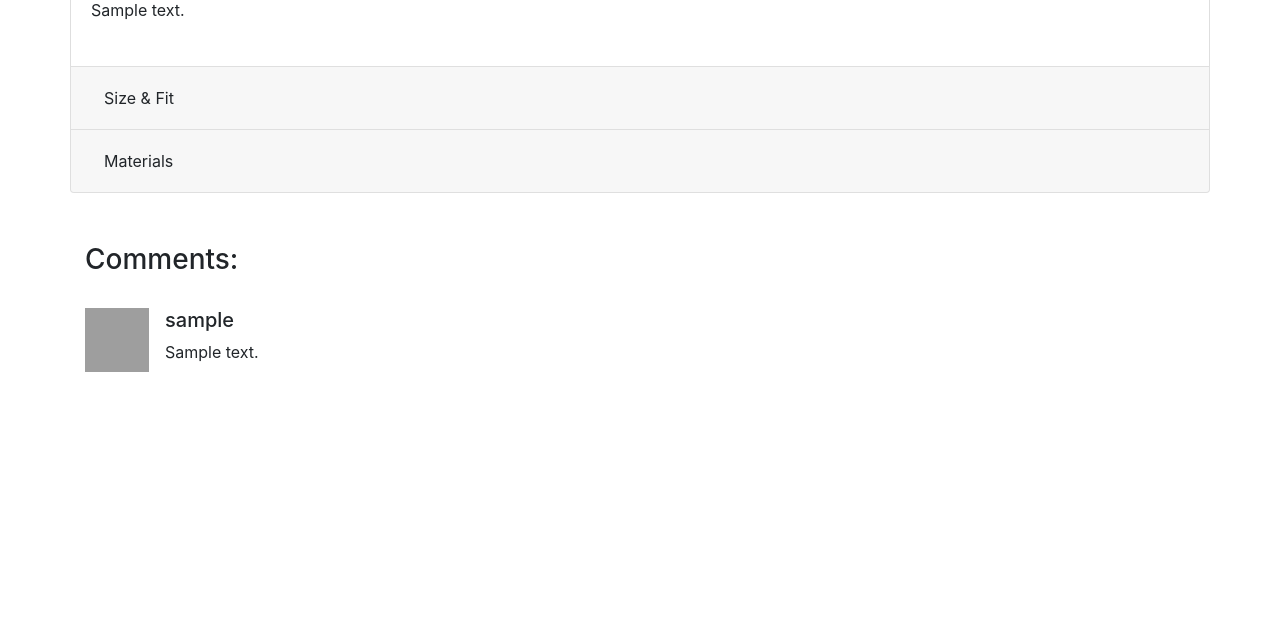
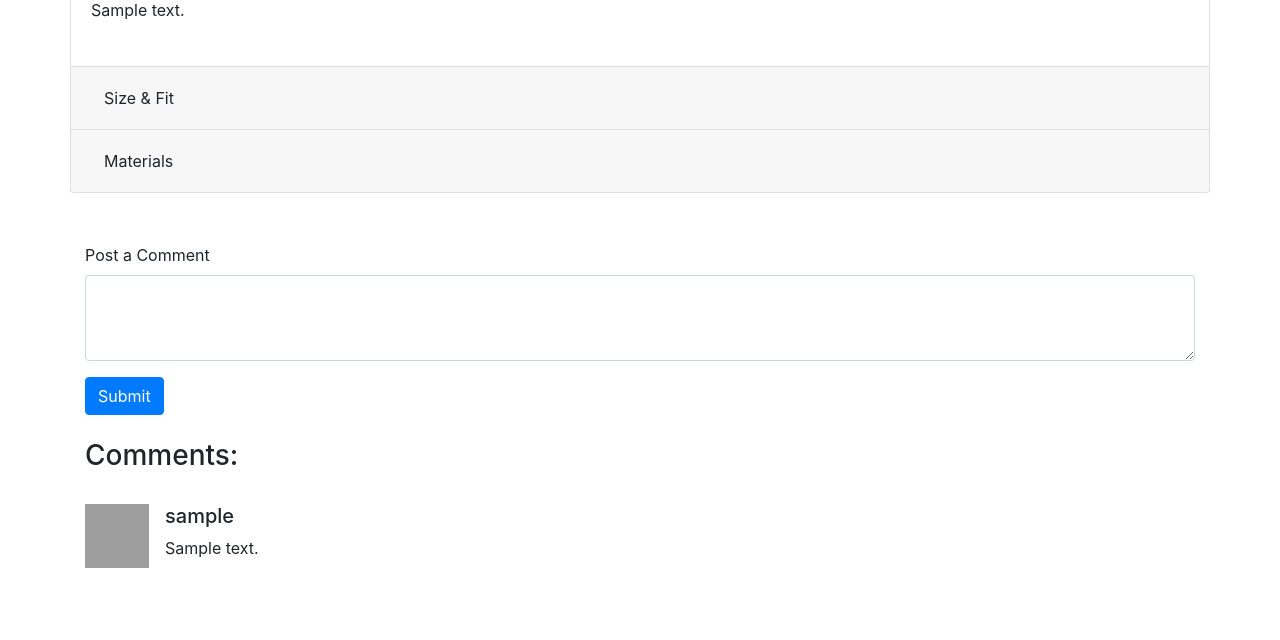
Before and after one commit to destch/ClothingDB, a Flask app: page /item/1 in a window 1280 px wide. Shown: the part 785-1425 px from the top of the page. Before the commit the page ends 1157 px from the top, so only its background shows below. Run offline with Flask 2, Linux system fonts and the light colour scheme; tables that the repository leaves empty hold one stand-in row (values such as "Sample post"); some libraries are stand-ins or nearby versions; grey boxes are pictures that could not be loaded.

Commit message:
added comments

```diff
--- a/app/API/views.py
+++ b/app/API/views.py
@@ -30,6 +30,7 @@ def get_subcat():
     return jsonify(formatted)
 
 
+
 @api.route("/Style", methods=["GET", "POST"])
 def get_styles():
     term = request.args.get("term")
@@ -42,7 +43,6 @@ def get_styles():
 # need to add authentication here
 @api.route("/delete", methods=["POST"])
 def delete_item():
-    print(request.form.get("itemId"))
     if current_user.is_administrator():
         id = request.form.get("itemId")
         print(id)
--- a/app/main/views.py
+++ b/app/main/views.py
@@ -169,6 +169,14 @@ def filtered_feed():
 def item(id):
     item = Item.query.get(id)
     comments = item.comments.all()
+    if request.method == "POST":
+        comment_text = request.form["text"]
+        author = current_user.id
+        comment = Comment(body=comment_text, disabled=False, author_id=author, item_id=id)
+        db.session.add(comment)
+        db.session.commit()
+        return redirect(url_for('main.item', id=id))
+
     return render_template("item.html", item=item, comments=comments)
 
 
--- a/app/models.py
+++ b/app/models.py
@@ -258,7 +258,6 @@ class User(UserMixin, db.Model):
 
 
     def is_administrator(self):
-        print('ldsfjllkjl')
         return self.email == "daniel.chavez9797@gmail.com"
 
     @property
--- a/app/templates/item.html
+++ b/app/templates/item.html
@@ -1,6 +1,7 @@
 {% import "_macros.html" as macros %}
 {% include 'head.html' %}
 {% include 'messages.html' %}
+{% import "bootstrap/wtf.html" as wtf %}
 <script src="https://ajax.googleapis.com/ajax/libs/jquery/3.2.1/jquery.min.js"></script>
 <script src="https://cdnjs.cloudflare.com/ajax/libs/jquery-tagsinput/1.3.6/jquery.tagsinput.min.js"></script>
 <script type="text/javascript">
@@ -212,10 +213,19 @@ location.reload();
       </div>
     </div>
   </div>
-
+  <form action={{url_for('main.item', id=item.id)}} method="post" id=submitcomment>
+  <div class="form-group">
+    <label for="exampleFormControlTextarea1">Post a Comment</label>
+    <textarea class="form-control" name="text" rows="3"></textarea>
+  </div>
+  <button type="submit" class="btn btn-primary">Submit</button>
+</form>
+<br>
   <h3>Comments:</h3>
   <br>
   {% for comment in comments %}
+  {% if comment.disabled %}
+  {% else %}
   <div class="media mb-4">
     <img class="mr-3" src={{"https://d2x1mfjcaooqwx.cloudfront.net/" ~ comment.author.profile_pic_filename}} height="64px" width="64px" alt="Generic placeholder image">
     <div class="media-body">
@@ -223,6 +233,7 @@ location.reload();
       {{comment.body}}
     </div>
   </div>
+  {% endif %}
   {% endfor %}
 
   <br>
```
Also changed, not shown: app/main/forms.py (+9 -1 lines).
